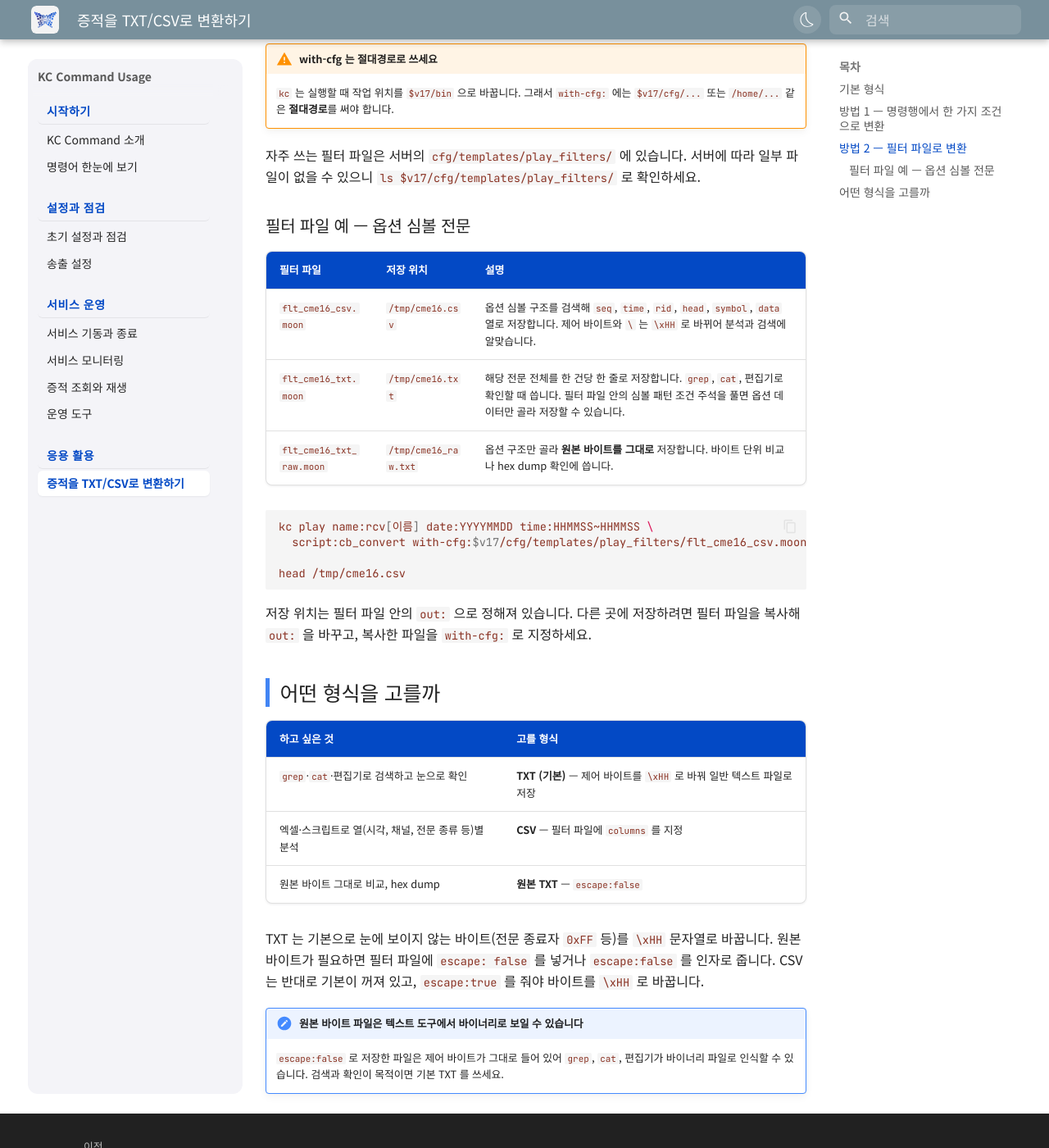
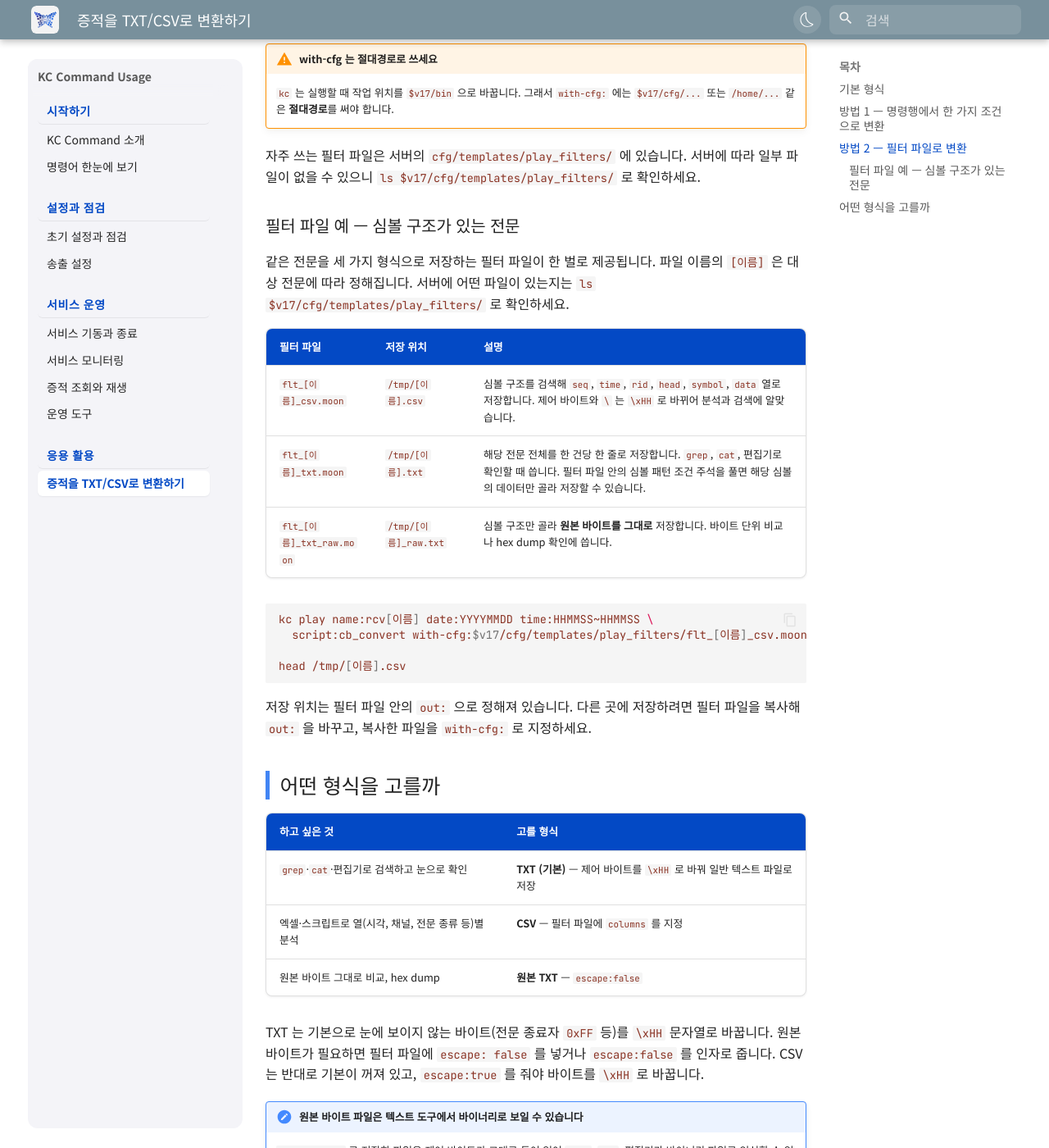
Before and after one commit to Billy-Crew/kc-cmd, an MkDocs documentation site: the page built from docs/09_증적-TXT-CSV-변환.md, in a window 1280 px wide and 1400 px high, scrolled down 1567 px. Shown: the whole window at 82% size. Built offline with MkDocs 1.6.1 and Material for MkDocs 9.7.7, drawn with Linux system fonts in a browser that asks for light colours; some web fonts are replaced.

Commit message:
docs: go pm 화면 제외, 실제 이름(cme 등)을 [이름] 표기로 마스킹 (#4)
- cli 화면 목록에서 더 이상 쓰지 않는(deprecated에 가까운) go pm 을 뺀다
- 응용 활용 페이지의 필터 파일 예에서 실제 이름(flt_cme16_*, /tmp/cme16.*)을 flt_[이름]_*, /tmp/[이름].* 로
  바꾸고 '옵션 심볼 전문' 표현을 '심볼 구조가 있는 전문' 으로 바꾼다

Co-Authored-By: Claude Sonnet 5.5 <noreply@anthropic.com>

````diff
--- a/docs/09_증적-TXT-CSV-변환.md
+++ b/docs/09_증적-TXT-CSV-변환.md
@@ -58,19 +58,21 @@ kc play name:rcv[이름] date:YYYYMMDD time:HHMMSS~HHMMSS \
 
 자주 쓰는 필터 파일은 서버의 `cfg/templates/play_filters/` 에 있습니다. 서버에 따라 일부 파일이 없을 수 있으니 `ls $v17/cfg/templates/play_filters/` 로 확인하세요.
 
-### 필터 파일 예 — 옵션 심볼 전문
+### 필터 파일 예 — 심볼 구조가 있는 전문
+
+같은 전문을 세 가지 형식으로 저장하는 필터 파일이 한 벌로 제공됩니다. 파일 이름의 `[이름]` 은 대상 전문에 따라 정해집니다. 서버에 어떤 파일이 있는지는 `ls $v17/cfg/templates/play_filters/` 로 확인하세요.
 
 | 필터 파일 | 저장 위치 | 설명 |
 |---|---|---|
-| `flt_cme16_csv.moon` | `/tmp/cme16.csv` | 옵션 심볼 구조를 검색해 `seq`, `time`, `rid`, `head`, `symbol`, `data` 열로 저장합니다. 제어 바이트와 `\` 는 `\xHH` 로 바뀌어 분석과 검색에 알맞습니다. |
-| `flt_cme16_txt.moon` | `/tmp/cme16.txt` | 해당 전문 전체를 한 건당 한 줄로 저장합니다. `grep`, `cat`, 편집기로 확인할 때 씁니다. 필터 파일 안의 심볼 패턴 조건 주석을 풀면 옵션 데이터만 골라 저장할 수 있습니다. |
-| `flt_cme16_txt_raw.moon` | `/tmp/cme16_raw.txt` | 옵션 구조만 골라 **원본 바이트를 그대로** 저장합니다. 바이트 단위 비교나 hex dump 확인에 씁니다. |
+| `flt_[이름]_csv.moon` | `/tmp/[이름].csv` | 심볼 구조를 검색해 `seq`, `time`, `rid`, `head`, `symbol`, `data` 열로 저장합니다. 제어 바이트와 `\` 는 `\xHH` 로 바뀌어 분석과 검색에 알맞습니다. |
+| `flt_[이름]_txt.moon` | `/tmp/[이름].txt` | 해당 전문 전체를 한 건당 한 줄로 저장합니다. `grep`, `cat`, 편집기로 확인할 때 씁니다. 필터 파일 안의 심볼 패턴 조건 주석을 풀면 해당 심볼의 데이터만 골라 저장할 수 있습니다. |
+| `flt_[이름]_txt_raw.moon` | `/tmp/[이름]_raw.txt` | 심볼 구조만 골라 **원본 바이트를 그대로** 저장합니다. 바이트 단위 비교나 hex dump 확인에 씁니다. |
 
 ```bash
 kc play name:rcv[이름] date:YYYYMMDD time:HHMMSS~HHMMSS \
-  script:cb_convert with-cfg:$v17/cfg/templates/play_filters/flt_cme16_csv.moon
+  script:cb_convert with-cfg:$v17/cfg/templates/play_filters/flt_[이름]_csv.moon
 
-head /tmp/cme16.csv
+head /tmp/[이름].csv
 ```
 
 저장 위치는 필터 파일 안의 `out:` 으로 정해져 있습니다. 다른 곳에 저장하려면 필터 파일을 복사해 `out:` 을 바꾸고, 복사한 파일을 `with-cfg:` 로 지정하세요.
````
Also changed, not shown: docs/07_증적-조회와-재생.md (+0 -1 lines).
